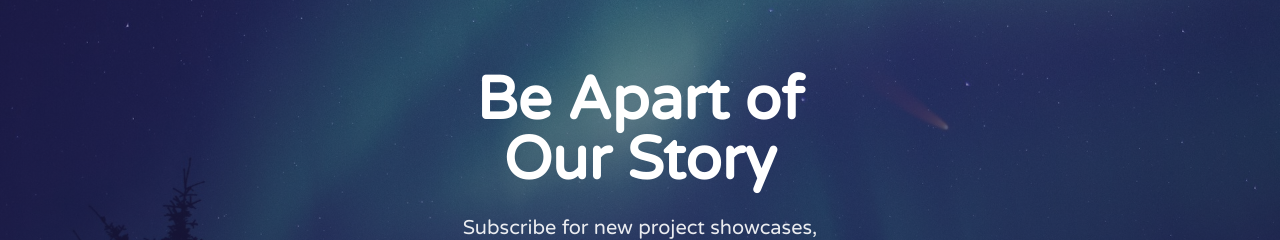
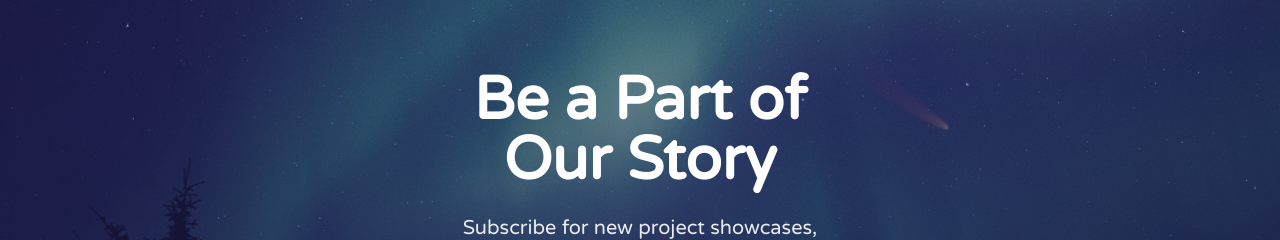
Before and after one commit to liquidtrends/denehoni, a Next.js app: page /newsletter in a window 1280 px wide. Shown: the part 179-419 px from the top of the page. Built offline with nearby package versions, Linux system fonts and the light colour scheme.

Commit message:
text edit

```diff
--- a/app/newsletter/page.js
+++ b/app/newsletter/page.js
@@ -21,7 +21,7 @@ export default function AboutPage() {
         <div className="absolute inset-0 bg-gradient-to-t from-sky-950/85 via-indigo-950/70 to-indigo-900/40" />
 
         <div className="relative container py-16 md:py-24 text-center md:w-1/3 w-full">
-          <h1 className="font-varela text-4xl md:text-6xl font-bold">Be Apart of Our Story</h1>
+          <h1 className="font-varela text-4xl md:text-6xl font-bold">Be a Part of Our Story</h1>
           <p className="font-varela mx-auto mt-6 max-w-3xl text-xl text-white/90">
             Subscribe for new project showcases, behind-the-scenes process, and community spotlights
           </p>
```
